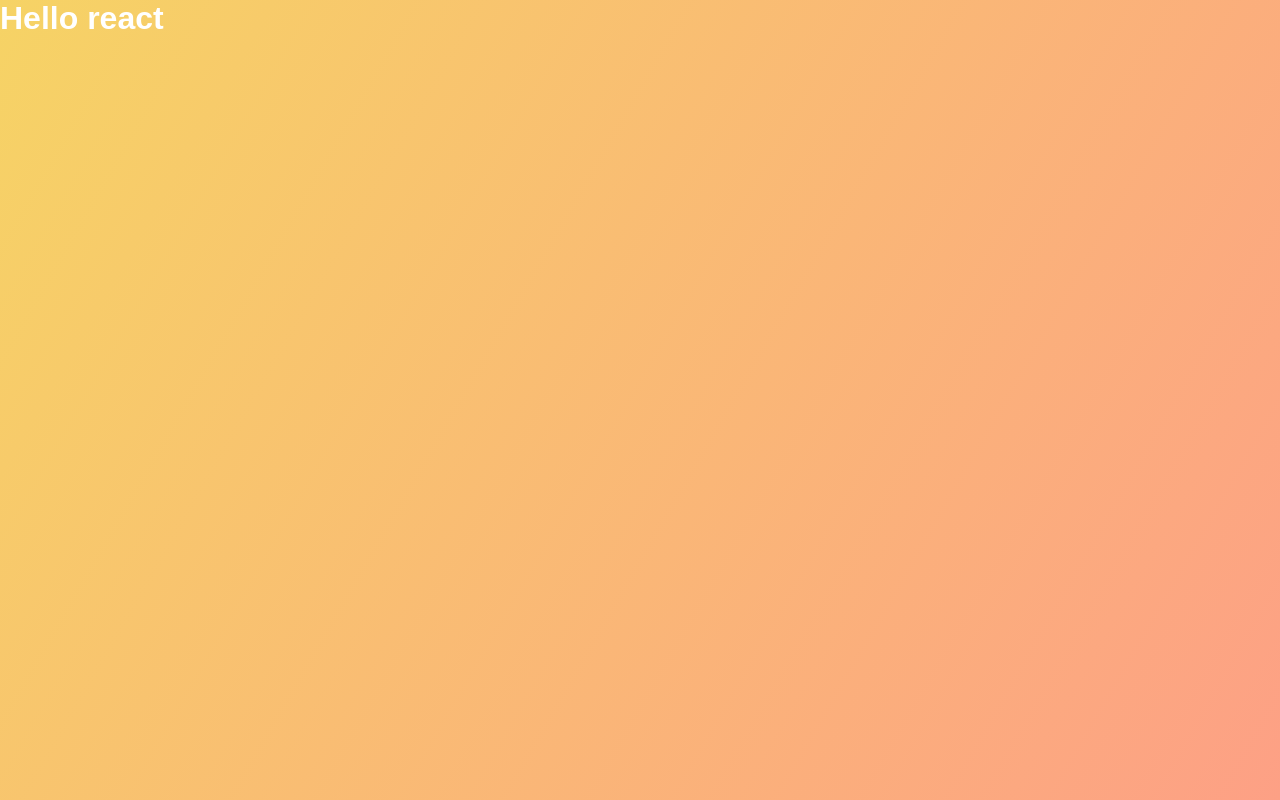
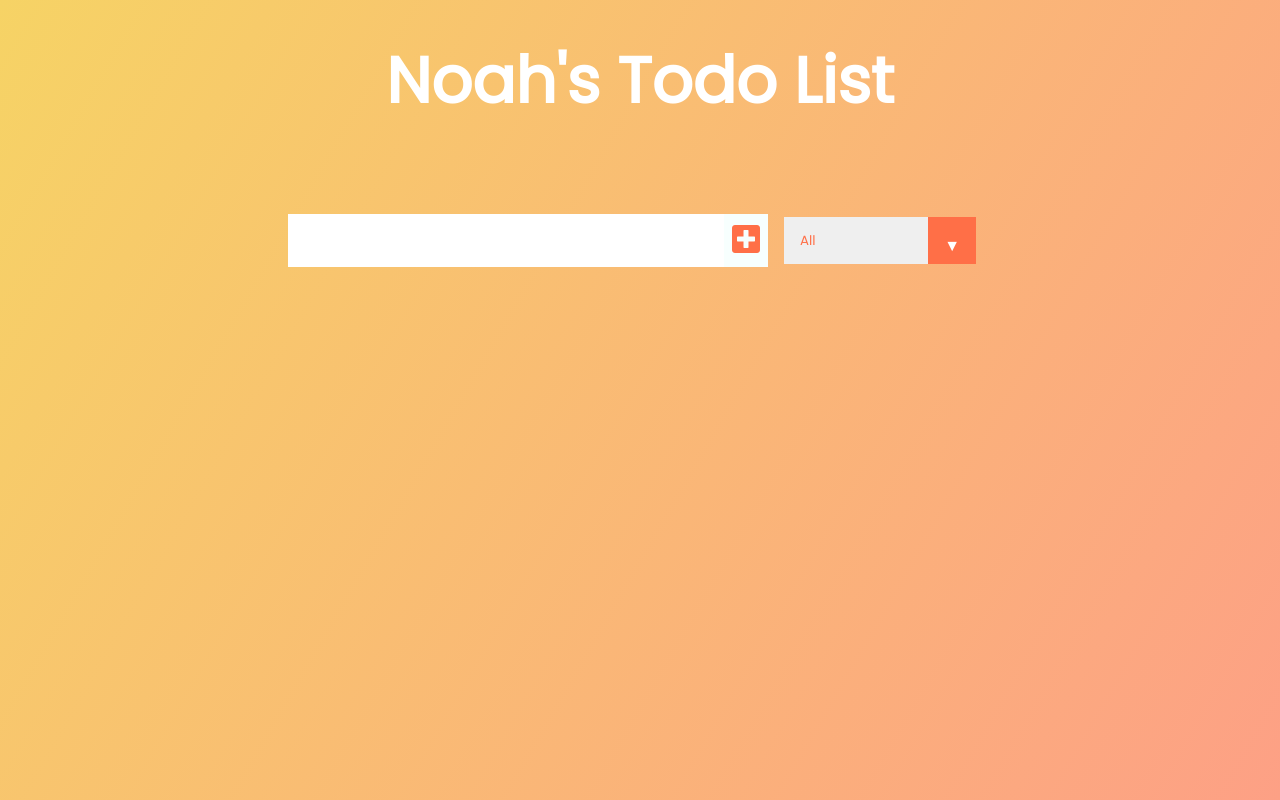
Before and after one commit to noahskorner/todo, a React (Create React App) app: page / in a window 1280 px wide. Built offline with nearby package versions, Linux system fonts and the light colour scheme.

Commit message:
Added functionality for passing todo object data.

```diff
--- a/public/index.html
+++ b/public/index.html
@@ -8,6 +8,16 @@
     <meta
       name="description"
       content="Web site created using create-react-app"
+    />
+    <link
+      href="https://fonts.googleapis.com/css?family=Poppins&display=swap"
+      rel="stylesheet"
+    />
+    <link
+      rel="stylesheet"
+      href="https://cdnjs.cloudflare.com/ajax/libs/font-awesome/5.12.1/css/all.min.css"
+      integrity="sha256-mmgLkCYLUQbXn0B1SRqzHar6dCnv9oZFPEC1g1cwlkk="
+      crossorigin="anonymous"
     />
     <link rel="apple-touch-icon" href="%PUBLIC_URL%/logo192.png" />
     <!--
@@ -24,7 +34,7 @@
       work correctly both with client-side routing and a non-root public URL.
       Learn how to configure a non-root public URL by running `npm run build`.
     -->
-    <title>React App</title>
+    <title>Todo App</title>
   </head>
   <body>
     <noscript>You need to enable JavaScript to run this app.</noscript>
--- a/src/App.js
+++ b/src/App.js
@@ -1,10 +1,25 @@
-import React from "react";
+import React, { useState } from "react";
 import "./App.css";
+//import components
+import Form from "./components/Form";
+import TodoList from "./components/TodoList";
 
 function App() {
+  const [inputText, setInputText] = useState("");
+  const [todos, setTodos] = useState([]);
+
   return (
     <div className="App">
-      <h1>Hello react</h1>
+      <header>
+        <h1>Noah's Todo List</h1>
+      </header>
+      <Form
+        todos={todos}
+        setTodos={setTodos}
+        inputText={inputText}
+        setInputText={setInputText}
+      />
+      <TodoList />
     </div>
   );
 }
--- /dev/null
+++ b/src/components/Form.js
@@ -0,0 +1,37 @@
+import React from "react";
+
+var idCounter = 0;
+
+const Form = ({ inputText, setInputText, todos, setTodos }) => {
+  const inputTextHandler = (e) => {
+    setInputText(e.target.value);
+  };
+  const submitTodoHandler = (e) => {
+    e.preventDefault();
+    setTodos([...todos, { text: inputText, completed: false, id: idCounter }]);
+    idCounter++;
+    setInputText("");
+  };
+  return (
+    <form>
+      <input
+        value={inputText}
+        onChange={inputTextHandler}
+        type="text"
+        className="todo-input"
+      />
+      <button onClick={submitTodoHandler} className="todo-button" type="submit">
+        <i className="fas fa-plus-square"></i>
+      </button>
+      <div className="select">
+        <select name="todos" className="filter-todo">
+          <option value="all">All</option>
+          <option value="completed">Completed</option>
+          <option value="uncompleted">Uncompleted</option>
+        </select>
+      </div>
+    </form>
+  );
+};
+
+export default Form;
--- /dev/null
+++ b/src/components/TodoList.js
@@ -0,0 +1,11 @@
+import React from "react";
+
+const TodoList = () => {
+  return (
+    <div className="todo-container">
+      <ul className="todo-list"></ul>
+    </div>
+  );
+};
+
+export default TodoList;
```
